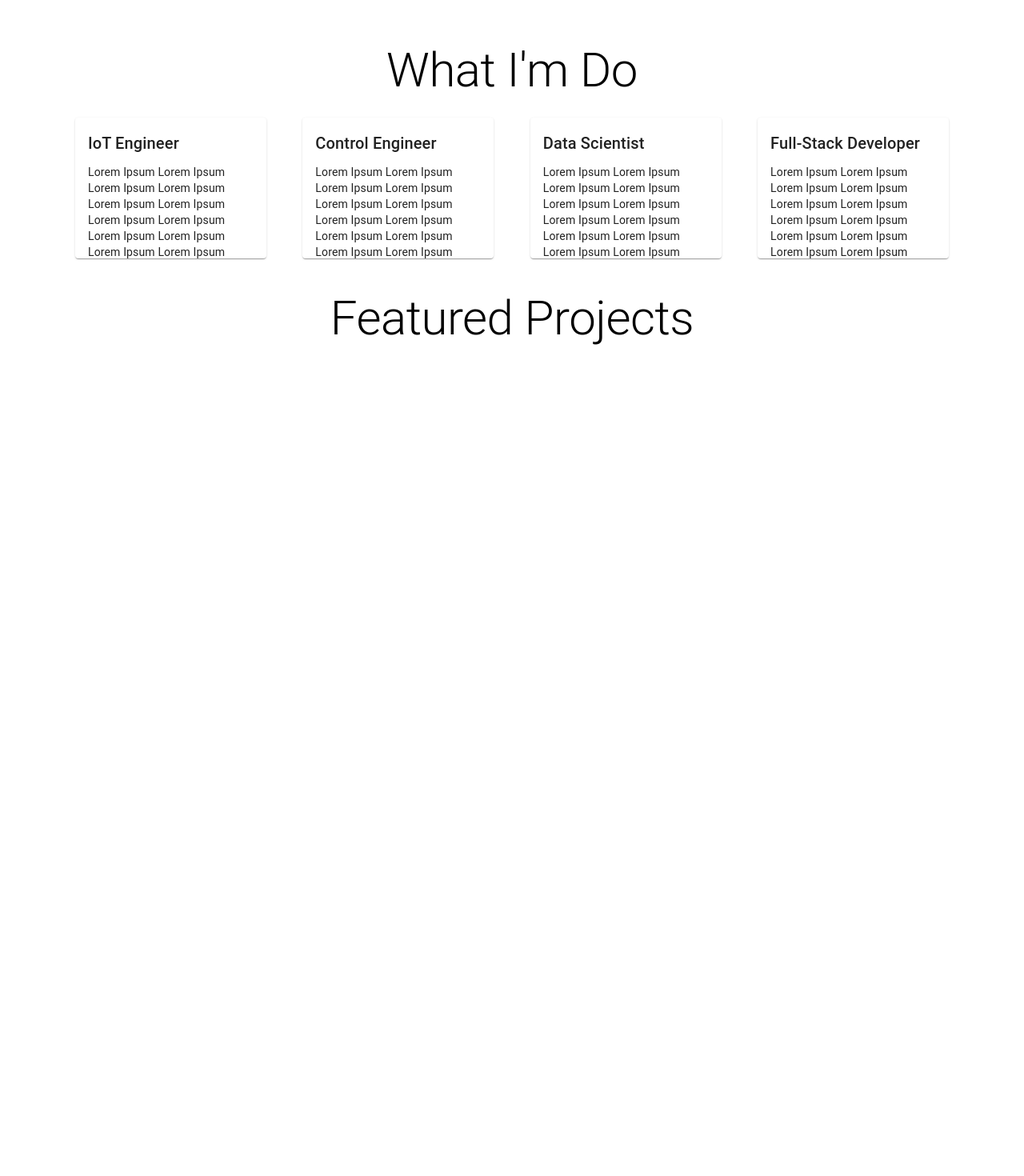
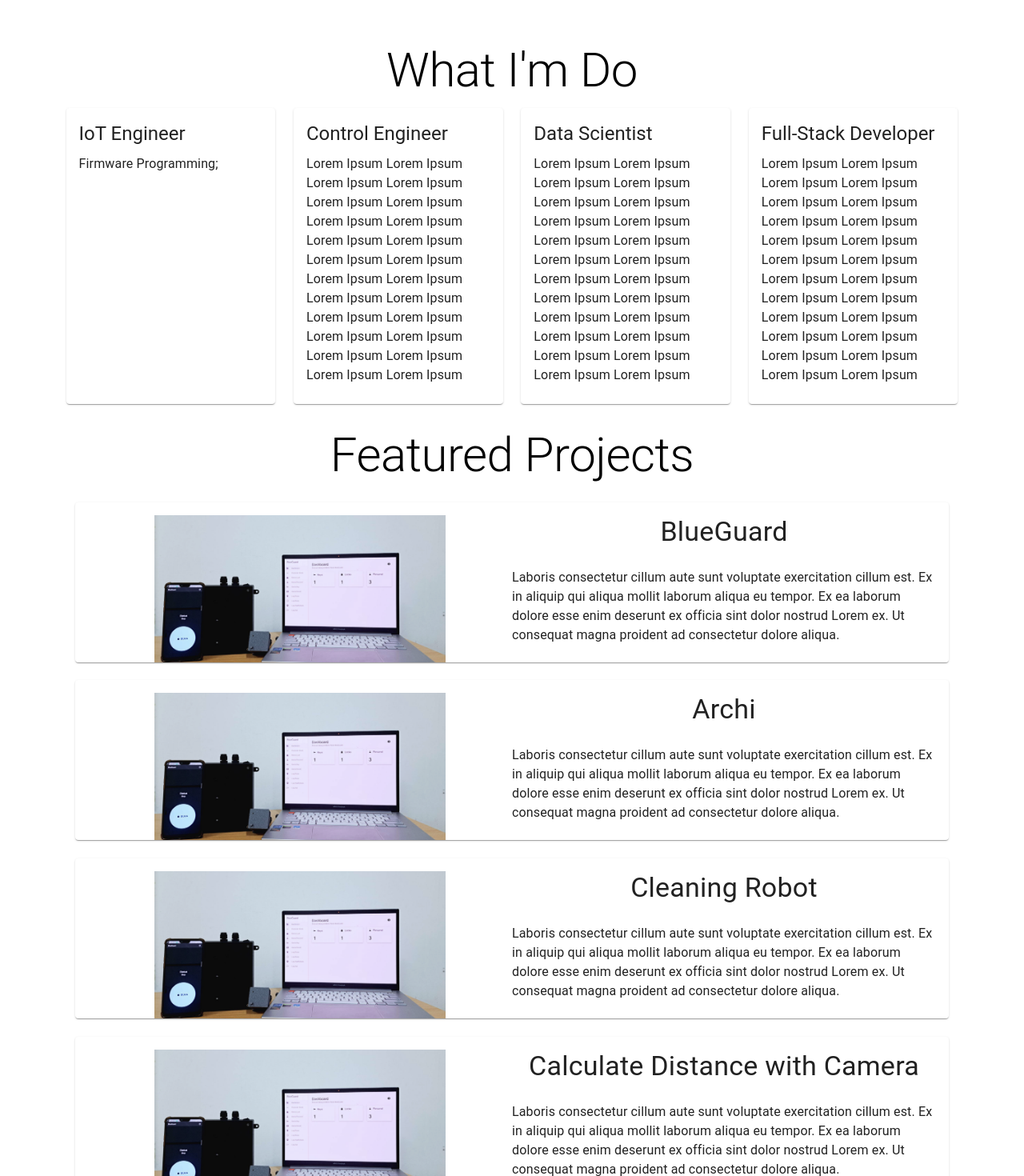
Before and after one commit to tarunamuhamad5/web-portofolio, a React (Create React App) app: page / in a window 1280 px wide. Shown: the part 780-2250 px from the top of the page at 80% size. Before the commit the page ends 1550 px from the top, so only its background shows below. Built offline with nearby package versions, Linux system fonts and the light colour scheme.

Commit message:
update; trouble image for featured project still didnt show upp

```diff
--- a/src/App.js
+++ b/src/App.js
@@ -3,6 +3,7 @@ import About from "./components/Home";
 import NavigationBar from "./components/NavigationBar";
 import Role from "./components/Role";
 import FeaturedProject from "./components/FeaturedProject.js";
+import { colors } from "@mui/material";
 
 function App() {
   return (
@@ -12,14 +13,14 @@ function App() {
       <div id="About Section">
         <About />
       </div>
-      <div id="Role Section">
+      <div id="Role Section" >
         <Role />
       </div>
       <div>
         <FeaturedProject />
       </div>
       {/* End of Content */}
-    </React.Fragment>
+    </React.Fragment >
   );
 }
 
--- /dev/null
+++ b/src/assets/database/FeaturedProjectData.json
@@ -0,0 +1,22 @@
+[
+    {
+        "title":"BlueGuard",
+        "description":"Laboris consectetur cillum aute sunt voluptate exercitation cillum est. Ex in aliquip qui aliqua mollit laborum aliqua eu tempor. Ex ea laborum dolore esse enim deserunt ex officia sint dolor nostrud Lorem ex. Ut consequat magna proident ad consectetur dolore aliqua.",
+        "src_image":"./src/assets/images/BlueGuard.png"
+    },
+    {
+        "title":"Archi",
+        "description":"Laboris consectetur cillum aute sunt voluptate exercitation cillum est. Ex in aliquip qui aliqua mollit laborum aliqua eu tempor. Ex ea laborum dolore esse enim deserunt ex officia sint dolor nostrud Lorem ex. Ut consequat magna proident ad consectetur dolore aliqua.",
+        "src_image":"./assets/images/BlueGuard.png"
+    },
+    {
+        "title":"Cleaning Robot",
+        "description":"Laboris consectetur cillum aute sunt voluptate exercitation cillum est. Ex in aliquip qui aliqua mollit laborum aliqua eu tempor. Ex ea laborum dolore esse enim deserunt ex officia sint dolor nostrud Lorem ex. Ut consequat magna proident ad consectetur dolore aliqua.",
+        "src_image":"../assets/images/BlueGuard.png"
+    },
+    {
+        "title":"Calculate Distance with Camera",
+        "description":"Laboris consectetur cillum aute sunt voluptate exercitation cillum est. Ex in aliquip qui aliqua mollit laborum aliqua eu tempor. Ex ea laborum dolore esse enim deserunt ex officia sint dolor nostrud Lorem ex. Ut consequat magna proident ad consectetur dolore aliqua.",
+        "src_image":"src/assets/images/BlueGuard.png"
+    }
+]
--- a/src/assets/database/specialist.json
+++ b/src/assets/database/specialist.json
@@ -1,7 +1,7 @@
 [
   {
     "title": "IoT Engineer",
-    "body": "Lorem Ipsum Lorem Ipsum Lorem Ipsum Lorem Ipsum Lorem Ipsum Lorem Ipsum Lorem Ipsum Lorem Ipsum Lorem Ipsum Lorem Ipsum Lorem Ipsum Lorem Ipsum Lorem Ipsum Lorem Ipsum Lorem Ipsum Lorem Ipsum Lorem Ipsum Lorem Ipsum Lorem Ipsum Lorem Ipsum Lorem Ipsum Lorem Ipsum Lorem Ipsum Lorem Ipsum"
+    "body": "Firmware Programming;"
   },
   {
     "title": "Control Engineer",
--- /dev/null
+++ b/src/components/CardProject.js
@@ -0,0 +1,123 @@
+import { Avatar, Card, CardContent, CardMedia, Grid, Typography, useMediaQuery } from "@mui/material";
+import React, { useEffect, useState } from "react";
+import { useTheme } from "@mui/material/styles";
+import BlueGuard from "../assets/images/BlueGuard.png";
+import { blue } from "@mui/material/colors";
+
+const CardProject = ({ data }) => {
+
+    const theme = useTheme();
+    const isMobile = useMediaQuery(theme.breakpoints.down("sm"));
+
+    const CardProjectDesktop = () => {
+        return (
+            <React.Fragment>
+                <Grid container columns={20} alignItems={"center"} height={"auto"} width={"100%"}>
+                    <Grid item xs={1}>
+
+                    </Grid>
+
+                    {/* Start Card Project */}
+                    <Grid item xs={18}>
+                        {data.map((item, index) => (
+                            <div>
+                                <Card key={index} sx={{ height: "25vh", margin: "2%" }}>
+                                    <CardContent height={"100%"}>
+
+                                        <Grid container columns={20} alignItems={"strech"}>
+
+                                            <Grid item xs={10} align="center">
+                                                <div height={"auto"}>
+                                                    <img height={"200px"} alt={item.title} src={BlueGuard} />
+                                                </div>
+                                            </Grid>
+
+                                            <Grid item xs={10} >
+                                                <Typography variant="h4" align="center">
+                                                    {item.title}
+                                                </Typography>
+                                                <Typography variant="body1" sx={{ mt: "1.5rem" }}>
+                                                    {item.description}
+                                                </Typography>
+                                            </Grid>
+
+                                        </Grid>
+
+                                    </CardContent>
+                                </Card>
+                            </div>
+                        ))}
+                    </Grid>
+                    {/* End Card Project */}
+                    <Grid item xs={1}>
+
+                    </Grid>
+                </Grid>
+            </React.Fragment>
+        );
+    }
+
+    const CardProjectMobile = () => {
+
+        return (
+            <React.Fragment>
+                <Grid container columns={20} alignItems={"center"} height={"auto"} width={"100%"}>
+                    <Grid item xs={1}>
+
+                    </Grid>
+
+                    {/* Start Card Project */}
+                    <Grid item xs={18}>
+                        {data.map((item, index) => (
+
+                            <div>
+                                <Card key={index} sx={{ width: "auto", margin: "2%" }}>
+                                    <CardContent height={"100%"}>
+
+                                        <Grid container direction={"column"} alignItems={"strech"}>
+
+                                            <Grid item xs={10} align="center">
+                                                <img width={"100%"} alt={item.title} src={BlueGuard} />
+                                            </Grid>
+
+                                            <Grid item xs={10} mt={"2rem"}>
+                                                <Typography variant="h4" align="center">
+                                                    {item.title}
+                                                </Typography>
+                                                <Typography variant="body1" sx={{ mt: "1.5rem" }}>
+                                                    {item.description}
+                                                </Typography>
+                                            </Grid>
+
+                                        </Grid>
+
+                                    </CardContent>
+                                </Card>
+                            </div>
+                        ))}
+                    </Grid>
+                    {/* End Card Project */}
+                    <Grid item xs={1}>
+
+                    </Grid>
+                </Grid>
+            </React.Fragment>
+        );
+    }
+
+    if (isMobile) {
+        return (
+            <React.Fragment>
+                <CardProjectMobile />
+            </React.Fragment>
+        );
+    } else {
+        return (
+            <React.Fragment>
+                <CardProjectDesktop />
+            </React.Fragment>
+        );
+    }
+}
+
+export default CardProject;
--- a/src/components/CardRole.js
+++ b/src/components/CardRole.js
@@ -16,26 +16,29 @@ const CardRole = ({ data }) => {
 
   const renderCardsMobile = () => {
     return (
-      <SwipeableViews enableMouseEvents>
+      <React.Fragment>
+
         {data.map((item, index) => (
-          <div key={index}>
+          <div>
             <Card
               key={index}
               sx={{
-                height: "30vh",
-                margin: "2%",
+                width: "auto",
+                margin: "1%",
+                mt: "20px"
               }}
             >
               <CardContent>
-                <Typography variant="h6">{item.title}</Typography>
-                <Typography variant="body2" mt={"10px"}>
+                <Typography variant="h4">{item.title}</Typography>
+                <Typography variant="body1" mt={"10px"}>
                   {item.body}
                 </Typography>
               </CardContent>
             </Card>
           </div>
         ))}
-      </SwipeableViews>
+      </React.Fragment>
+
     );
   };
 
@@ -46,13 +49,14 @@ const CardRole = ({ data }) => {
           <Card
             key={index}
             sx={{
-              height: "22vh",
-              margin: "2%",
+              height: "auto",
+              width: "40%",
+              margin: "1%",
             }}
           >
             <CardContent>
-              <Typography variant="h6">{item.title}</Typography>
-              <Typography variant="body2" mt={"10px"}>
+              <Typography variant="h5">{item.title}</Typography>
+              <Typography variant="body1" mt={"10px"}>
                 {item.body}
               </Typography>
             </CardContent>
--- a/src/components/FeaturedProject.js
+++ b/src/components/FeaturedProject.js
@@ -1,6 +1,8 @@
 import { useTheme } from "@mui/material/styles";
 import { Box, Typography, useMediaQuery } from "@mui/material";
 import React from "react";
+import CardProject from "./CardProject";
+import FeaturedProjectData from "../assets/database/FeaturedProjectData.json"
 
 const FeaturedProject = () => {
   const theme = useTheme();
@@ -11,6 +13,12 @@ const FeaturedProject = () => {
         <Typography variant={isMobile ? "h3" : "h2"} align="center">
           Featured Projects
         </Typography>
+
+        <div>
+          {/* Card Featured Project */}
+          <CardProject data={FeaturedProjectData} />
+          {/* Card Featured Project End */}
+        </div>
       </Box>
     </div>
   );
--- a/src/components/Home.js
+++ b/src/components/Home.js
@@ -32,9 +32,9 @@ const Home = () => {
               <br />
               I'm Taruna!
             </Typography>
-            <Typography variant={isMobile ? "h6" : "h3"}>
-              Fresh Graduated Electrical Engineer from bandung institute of
-              technology{" "}
+            <Typography variant={isMobile ? "h6" : "h4"}>
+              Fresh Graduated Electrical Engineer from Bandung Institute of
+              Technology
             </Typography>
           </Grid>
           {/* End of Left Section */}
--- a/src/components/Role.js
+++ b/src/components/Role.js
@@ -6,7 +6,7 @@ import {
   useMediaQuery,
 } from "@mui/material";
 import React from "react";
-import specialist from "../assets/database/specialist.json";
+import Specialist from "../assets/database/Specialist.json";
 import SwipeableViews from "react-swipeable-views";
 import CardRole from "./CardRole";
 import { useTheme } from "@mui/material/styles";
@@ -23,7 +23,7 @@ const Role = () => {
           What I'm Do
         </Typography>
 
-        <CardRole data={specialist} />
+        <CardRole data={Specialist} />
       </Grid>
       {/* Content End */}
       <Grid item xs={1}></Grid> {/* Grid Right */}
```
Also changed, not shown: src/assets/images/BlueGuard.png (added).
